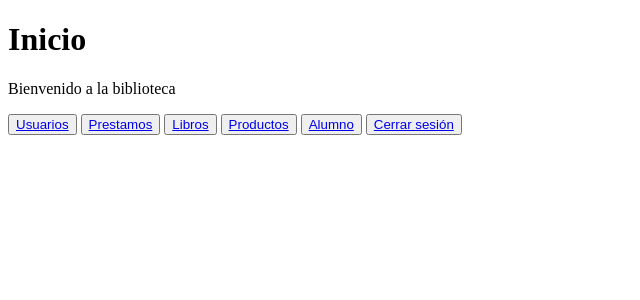
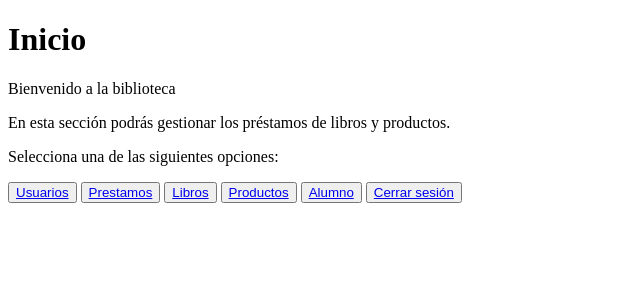
Before and after one commit to TeoFernandez/bibloteca-php, a PHP site: page / in a window 1280 px wide. Shown: the top 300 px of the page, without its empty margins (0-640 px from the left). Run offline with PHP 8.4, Linux system fonts and the light colour scheme.

Commit message:
Añade instrucciones sobre la gestión de préstamos en la página de inicio

```diff
--- a/index.php
+++ b/index.php
@@ -8,6 +8,8 @@
 <body>
     <h1>Inicio</h1>
     <p>Bienvenido a la biblioteca</p>
+    <p>En esta sección podrás gestionar los préstamos de libros y productos.</p>
+    <p>Selecciona una de las siguientes opciones:</p>
 
     <button><a href="administracionDeUsuarios.php">Usuarios</a></button>
     <button><a href="prestamos/prestamos.php">Prestamos</a></button>
```
